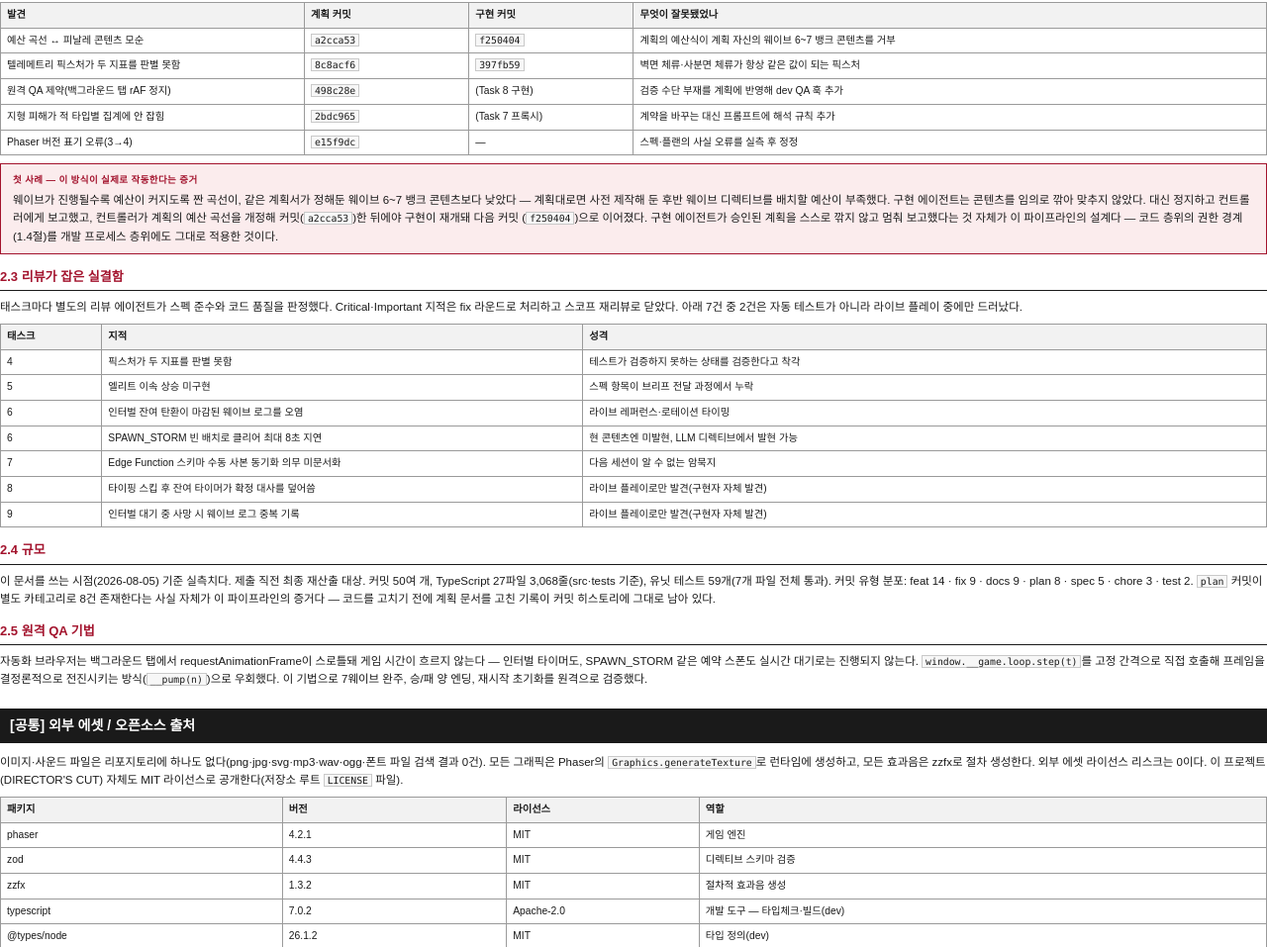
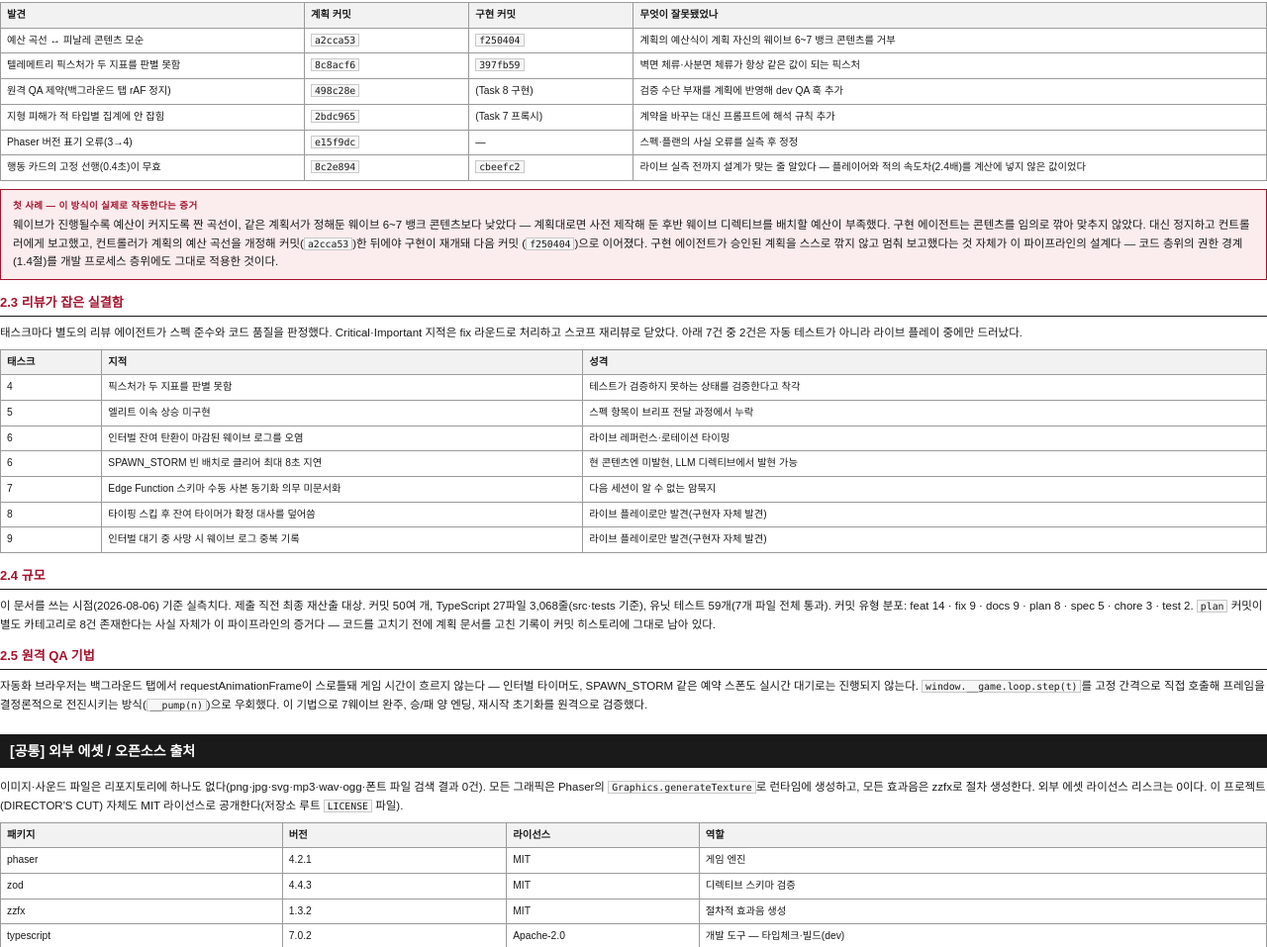
Before and after one commit to bySeungje/directors-cut, a website built with Vite: page docs/submission/ai-tech.html in a window 1280 px wide. Shown: the part 2334-3291 px from the top of the page at 99% size. Built offline with nearby package versions, Linux system fonts and the light colour scheme; no server answers.

Commit message:
docs: 기술문서 2.2에 이번 사례 추가 + 날짜 정합
'라이브 실측으로 자기 설계의 결함을 발견하고 스펙을 먼저 고친 뒤
구현했다'는 것이 그 절이 주장하는 파이프라인의 가장 좋은 증거인데
정작 표에 빠져 있었다.

Co-Authored-By: Claude Fable 5 <noreply@anthropic.com>

```diff
--- a/docs/submission/ai-tech.html
+++ b/docs/submission/ai-tech.html
@@ -349,6 +349,7 @@
     <tr><td>원격 QA 제약(백그라운드 탭 rAF 정지)</td><td><code class="inline">498c28e</code></td><td>(Task 8 구현)</td><td>검증 수단 부재를 계획에 반영해 dev QA 훅 추가</td></tr>
     <tr><td>지형 피해가 적 타입별 집계에 안 잡힘</td><td><code class="inline">2bdc965</code></td><td>(Task 7 프록시)</td><td>계약을 바꾸는 대신 프롬프트에 해석 규칙 추가</td></tr>
     <tr><td>Phaser 버전 표기 오류(3→4)</td><td><code class="inline">e15f9dc</code></td><td>—</td><td>스펙·플랜의 사실 오류를 실측 후 정정</td></tr>
+    <tr><td>행동 카드의 고정 선행(0.4초)이 무효</td><td><code class="inline">8c2e894</code></td><td><code class="inline">cbeefc2</code></td><td>라이브 실측 전까지 설계가 맞는 줄 알았다 — 플레이어와 적의 속도차(2.4배)를 계산에 넣지 않은 값이었다</td></tr>
   </table>
   <div class="callout">
     <div class="callout-label">첫 사례 — 이 방식이 실제로 작동한다는 증거</div>
@@ -384,7 +385,7 @@
 <section>
   <h2>2.4 규모</h2>
   <p>
-    이 문서를 쓰는 시점(2026-08-05) 기준 실측치다. 제출 직전 최종 재산출 대상. 커밋 50여 개, TypeScript
+    이 문서를 쓰는 시점(2026-08-06) 기준 실측치다. 제출 직전 최종 재산출 대상. 커밋 50여 개, TypeScript
     27파일 3,068줄(src·tests 기준), 유닛 테스트 59개(7개 파일 전체 통과). 커밋 유형 분포: feat 14 ·
     fix 9 · docs 9 · plan 8 · spec 5 · chore 3 · test 2. <code class="inline">plan</code> 커밋이 별도
     카테고리로 8건 존재한다는 사실 자체가 이 파이프라인의 증거다 — 코드를 고치기 전에 계획 문서를 고친
```
Also changed, not shown: 1 other file.
